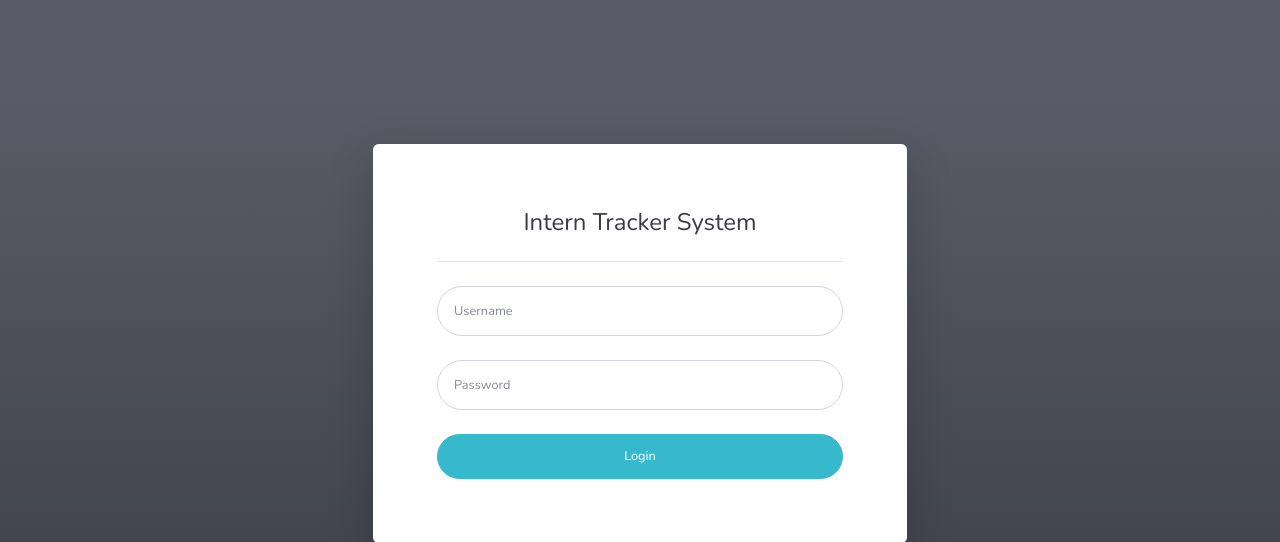
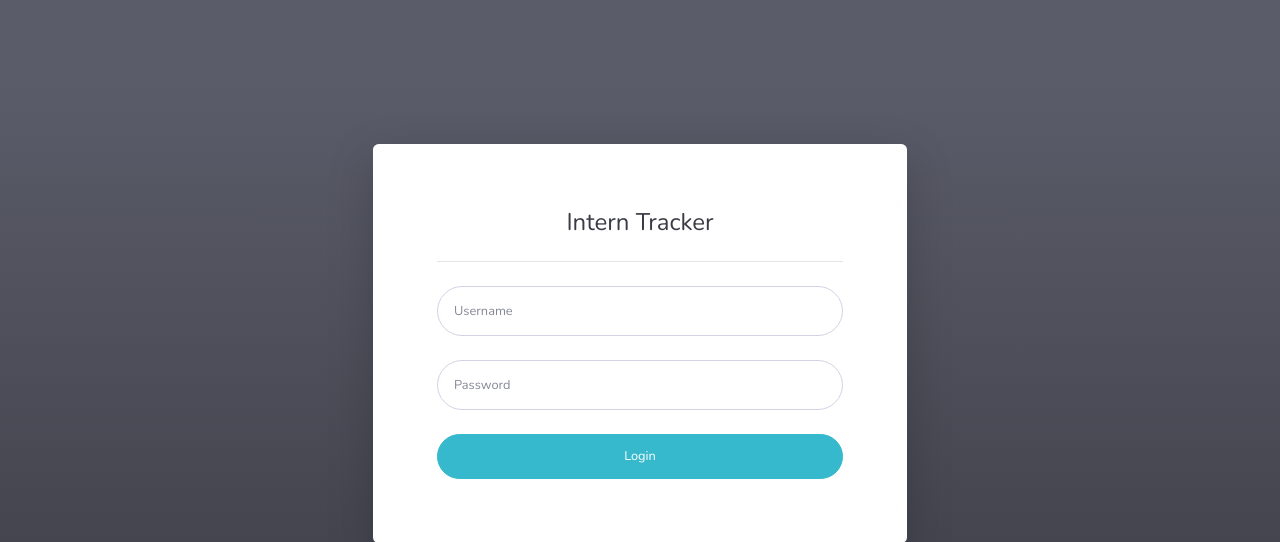
Before and after one commit to snrahmadini/in_track, a CodeIgniter app: page /in_track/auth in a window 1280 px wide. Shown: the top 542 px of the page. Run offline with CodeIgniter, Linux system fonts and the light colour scheme; some libraries are stand-ins or nearby versions.

Commit message:
remove system word

```diff
--- a/application/views/auth/index.php
+++ b/application/views/auth/index.php
@@ -12,7 +12,7 @@
             <div class="col-lg">
               <div class="p-5">
                 <div class="text-center">
-                  <h1 class="h4 text-gray-900 mb-4">Intern Tracker System</h1>
+                  <h1 class="h4 text-gray-900 mb-4">Intern Tracker</h1>
                   <hr>
                 </div>
                 <?= $this->session->flashdata('message'); ?>
```
